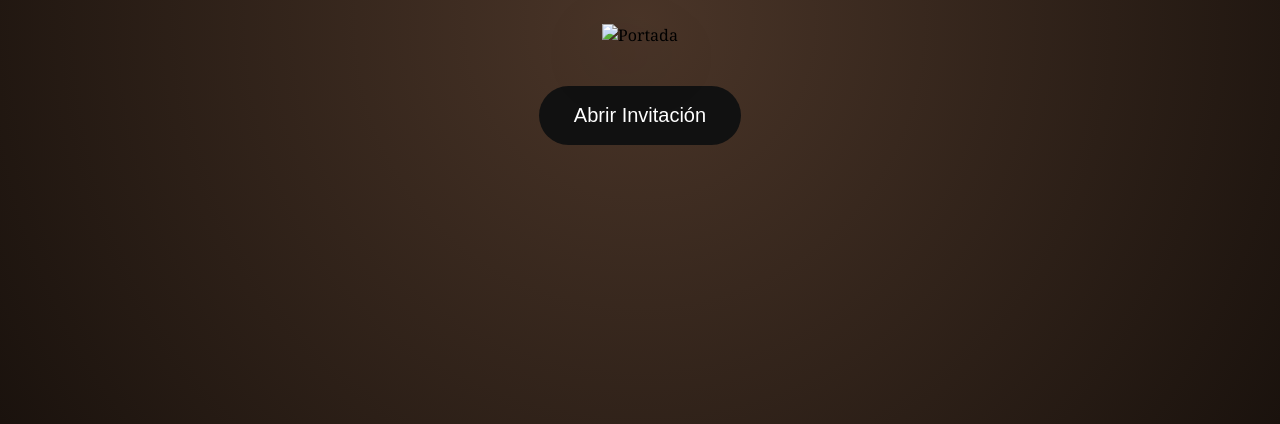
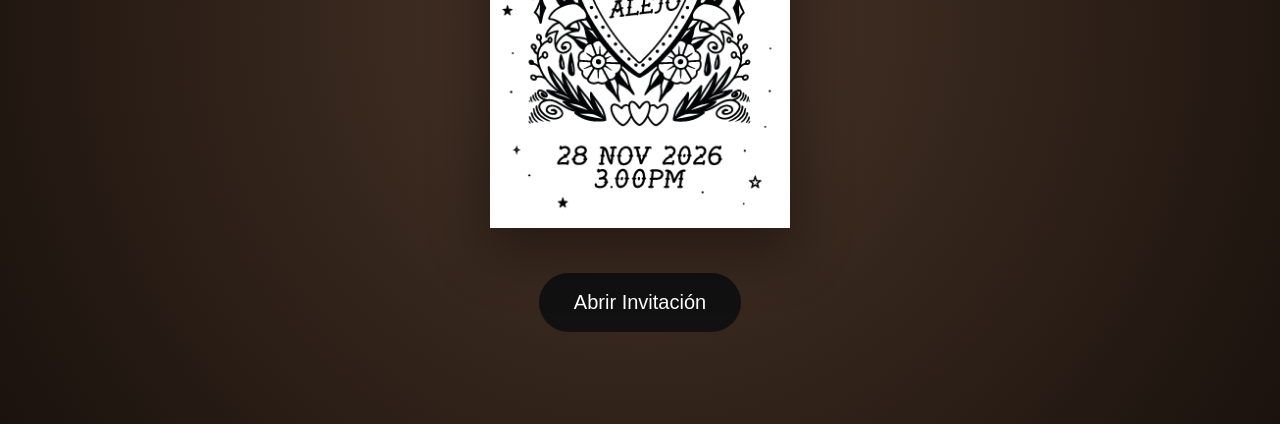
Before and after one commit to Manugomez7/invitacion-boda, a plain HTML site: page index.html in a window 1280 px wide. Shown: the part 376-800 px from the top of the page. Drawn offline with Linux system fonts and the light colour scheme.

Commit message:
Update image source path in index.html

```diff
--- a/index.html
+++ b/index.html
@@ -21,7 +21,7 @@
 
     <img
     class="libro"
-    src="assets/portada.png"
+    src="portada.png"
     alt="Portada">
 
     <br>
```
